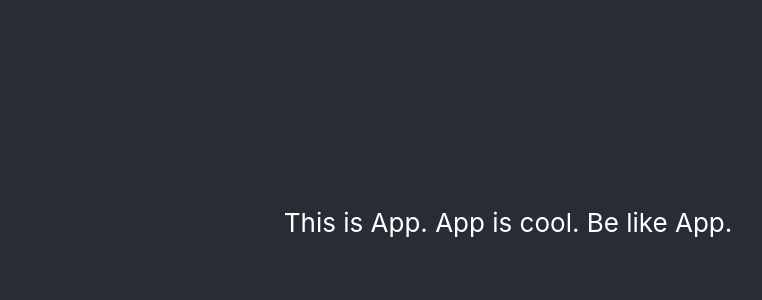
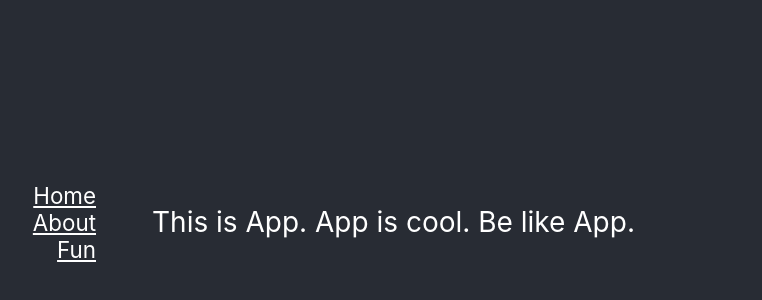
Before and after one commit to spoge/spoge.github.io, a React (Create React App) app: page / in a window 1280 px wide. Shown: the part 178-478 px from the top of the page, without its empty margins (132-894 px from the left). Built offline with nearby package versions, Linux system fonts and the light colour scheme.

Commit message:
Add routing

```diff
--- a/package.json
+++ b/package.json
@@ -9,6 +9,7 @@
     "@testing-library/user-event": "^7.1.2",
     "react": "^16.13.1",
     "react-dom": "^16.13.1",
+    "react-router-dom": "^5.2.0",
     "react-scripts": "3.4.1"
   },
   "scripts": {
--- a/src/App.css
+++ b/src/App.css
@@ -1,11 +1,35 @@
-.App {
-  text-align: center;
+.app {
   background-color: #282c34;
+  color: white;
   min-height: 100vh;
+  /* font-size: 28px; */
+  font-size: calc(12px + 2vmin);
+  display: grid;
+  grid-template-columns: 20% auto;
+}
+
+.app-nav-bar {
+  padding: 1em;
   display: flex;
   flex-direction: column;
-  align-items: center;
+  align-items: flex-end;
   justify-content: center;
-  font-size: calc(10px + 2vmin);
+}
+
+.app-nav-bar a {
+  font-size: 0.8em;
   color: white;
 }
+
+.app-nav-bar a:hover {
+  color: rgb(247, 218, 166);
+}
+
+.app-content {
+  padding: 1em;
+  display: flex;
+  flex-direction: column;
+  align-items: flex-start;
+  justify-content: center;
+  text-align: left;
+}
--- a/src/App.jsx
+++ b/src/App.jsx
@@ -1,12 +1,46 @@
 import React from "react";
+import { BrowserRouter as Router, Switch, Route, Link } from "react-router-dom";
 import "./App.css";
 
-function App() {
+const App = () => {
   return (
-    <div className="App">
-      <div>This is App. App is cool. Be like App.</div>
-    </div>
+    <Router>
+      <div className="app">
+        <div className="app-nav-bar">
+          <Link color="#ffffff" to="/">
+            Home
+          </Link>
+          <Link to="/about">About</Link>
+          <Link to="/fun">Fun</Link>
+        </div>
+        <div className="app-content">
+          <Switch>
+            <Route path="/about">
+              <About />
+            </Route>
+            <Route path="/fun">
+              <Fun />
+            </Route>
+            <Route path="/">
+              <Home />
+            </Route>
+          </Switch>
+        </div>
+      </div>
+    </Router>
   );
-}
+};
+
+const Home = () => {
+  return <div>This is App. App is cool. Be like App.</div>;
+};
+
+const About = () => {
+  return <div>There should be something about someone here...</div>;
+};
+
+const Fun = () => {
+  return <div>Cool stuff!</div>;
+};
 
 export default App;
```
Also changed, not shown: 1 other file (tests, documents, lock files or other folders).
